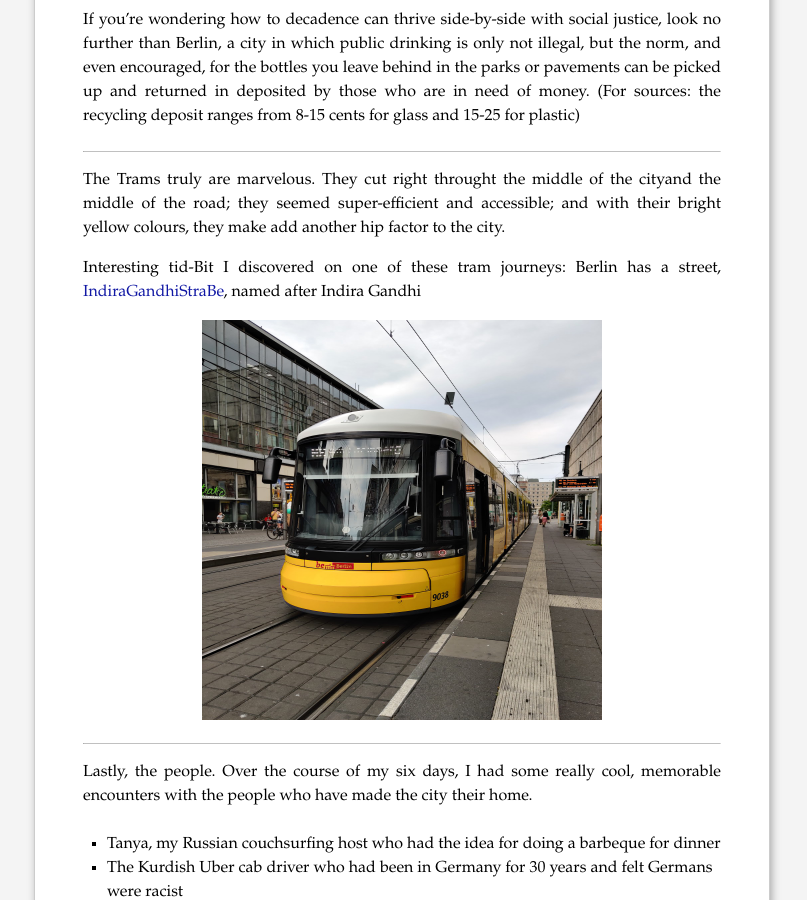
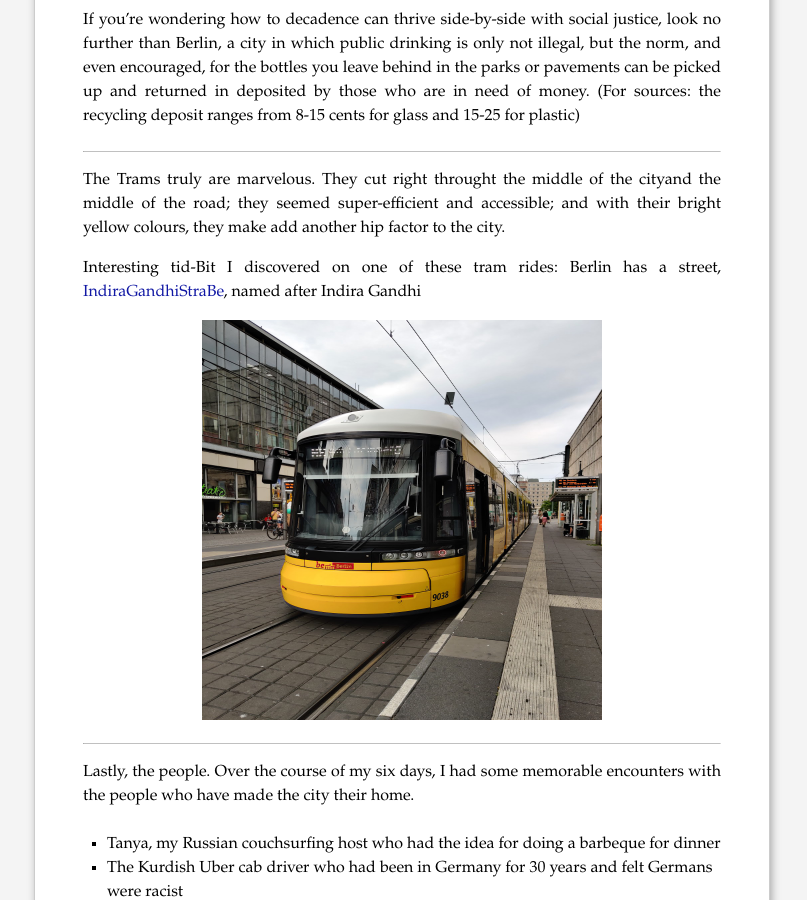
Before and after one commit to piyushahuja/piyushahuja.github.io, a Jekyll site: the page built from _posts/travel/2020-08-20-berlin.md, in a window 1280 px wide and 900 px high, scrolled down 1960 px. Shown: the whole window, without its empty margins (238-1045 px from the left). Built offline with Jekyll 4.4.1, drawn with Linux system fonts in a browser that asks for light colours; comment, search, counter and statistics services are not loaded.

Commit message:
auto deployed

```diff
--- a/_posts/travel/2020-08-20-berlin.md
+++ b/_posts/travel/2020-08-20-berlin.md
@@ -42,14 +42,14 @@ If you're wondering how to decadence can thrive side-by-side with social justice
 
 The Trams truly are marvelous. They cut right throught the middle of the cityand the middle of the road; they seemed super-efficient and accessible; and with their  bright yellow colours, they make add another hip factor to the city.
 
-Interesting tid-Bit I discovered on one of these tram journeys: Berlin has a street, [IndiraGandhiStraBe](https://de.wikipedia.org/wiki/Indira-Gandhi-Stra%C3%9Fe), named after Indira Gandhi
+Interesting tid-Bit I discovered on one of these tram rides: Berlin has a street, [IndiraGandhiStraBe](https://de.wikipedia.org/wiki/Indira-Gandhi-Stra%C3%9Fe), named after Indira Gandhi
 
 <center> <img src="files/images/berlin/trams.jpg" alt="Trams" width="400" height= "400" align="middle" /> </center>
 
 
 ---
 
-Lastly, the people. Over the course of my six days, I had some really cool, memorable encounters with the people who have made the city their home.
+Lastly, the people. Over the course of my six days, I had some memorable encounters with the people who have made the city their home.
 
 - Tanya, my Russian couchsurfing host who had the idea for doing a barbeque for dinner
 - The Kurdish Uber cab driver who had been in Germany for 30 years and felt Germans were racist
```
